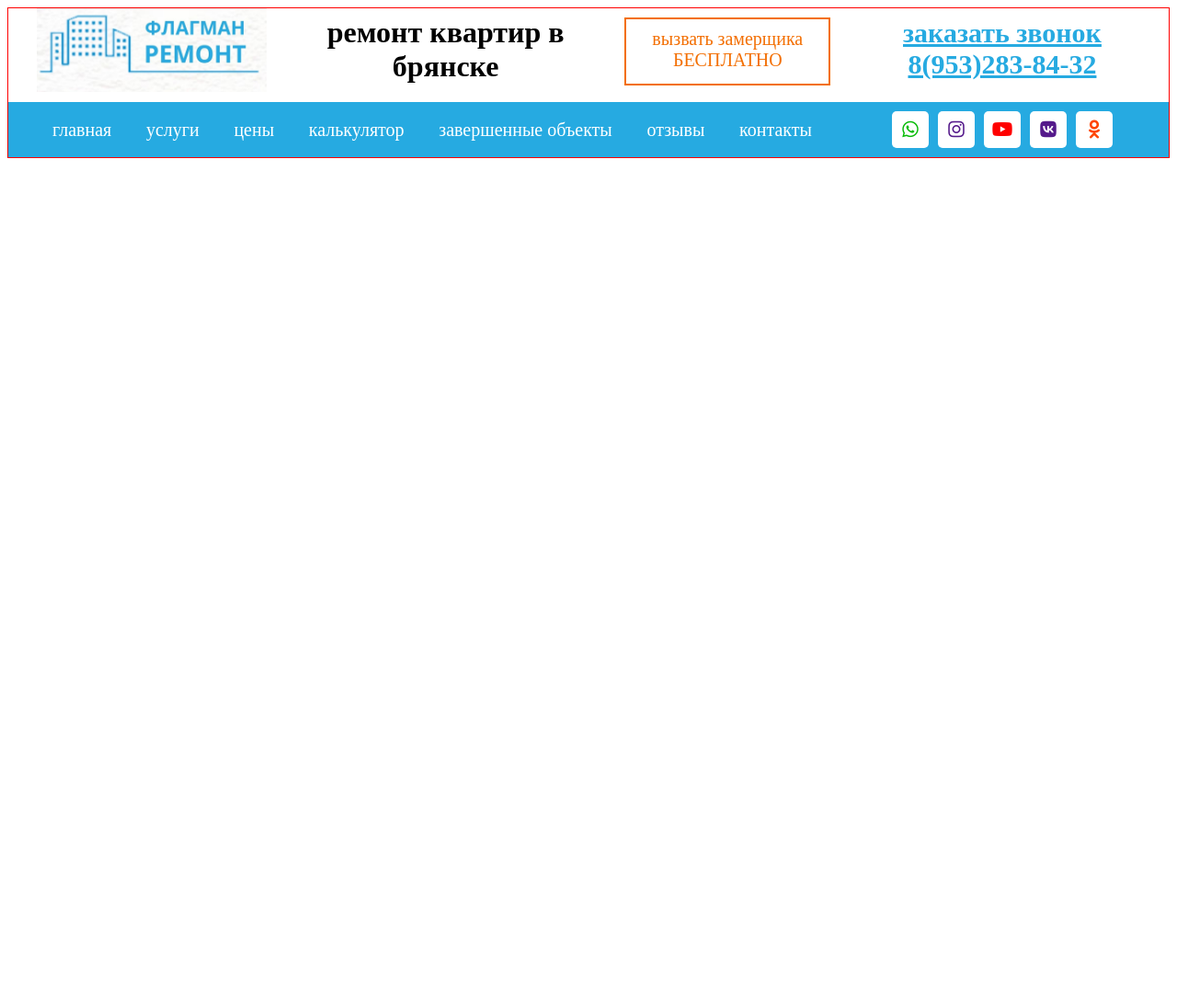
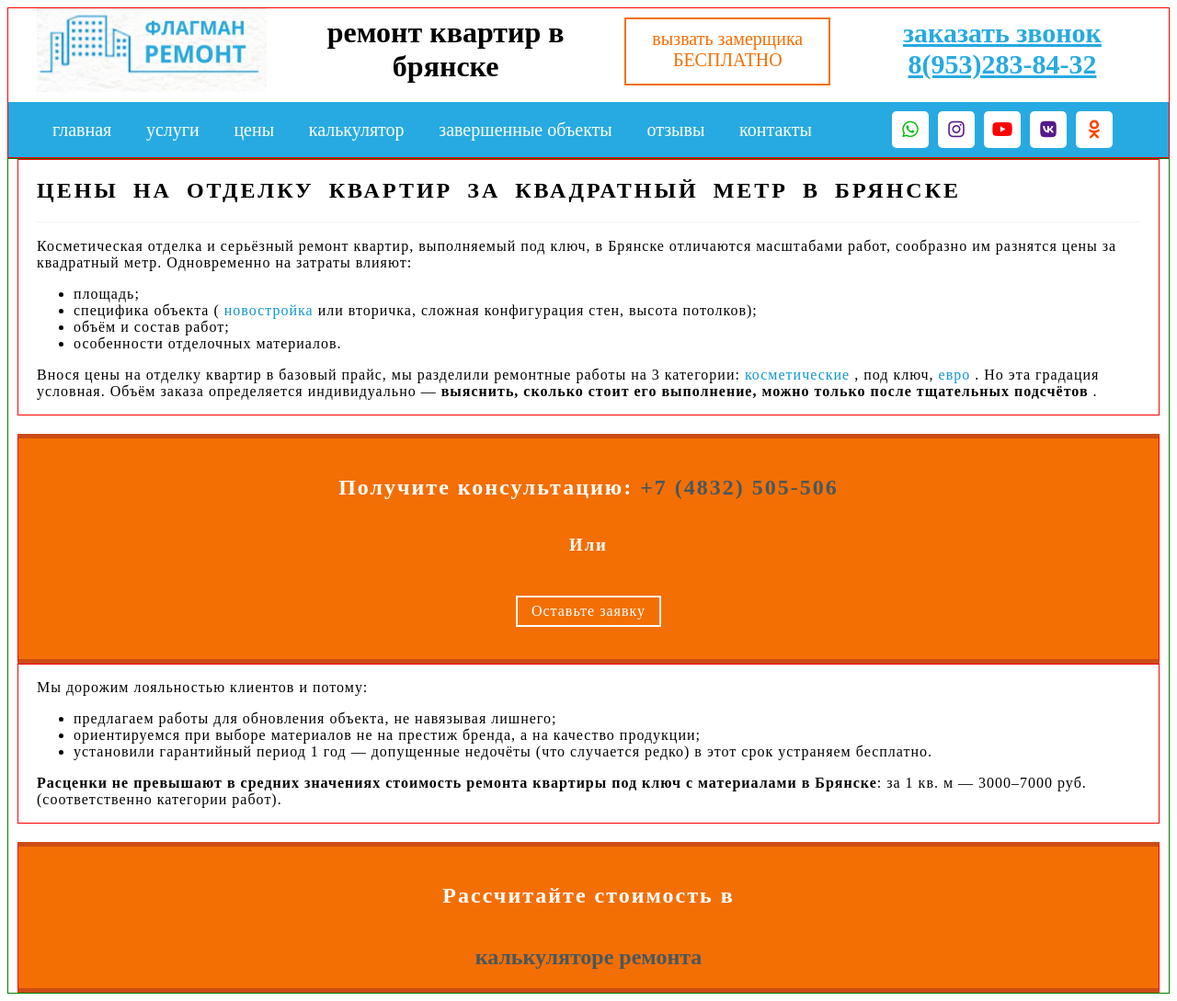
Before and after one commit to kochergin-alex32/flagman, a plain HTML site: page index.html in a window 1280 px wide. Shown: the whole page at 92% size. Before the commit the page ends 800 px from the top, so only its background shows below. Drawn offline with Linux system fonts and the light colour scheme; a script that the page names is missing.

Commit message:
made the main sections

```diff
--- a/index.html
+++ b/index.html
@@ -5,6 +5,9 @@
     <meta http-equiv='X-UA-Compatible' content='IE=edge'>
     <title>Page Title</title>
     <meta name='viewport' content='width=device-width, initial-scale=1'>
+
+    <!-- <link href="https://cdn.jsdelivr.net/npm/bootstrap@5.2.3/dist/css/bootstrap.min.css" rel="stylesheet" integrity="sha384-rbsA2VBKQhggwzxH7pPCaAqO46MgnOM80zW1RWuH61DGLwZJEdK2Kadq2F9CUG65" crossorigin="anonymous"> -->
+
     <link rel="stylesheet" href="https://cdnjs.cloudflare.com/ajax/libs/font-awesome/6.2.0/css/all.min.css"
 integrity="sha512-xh6O/CkQoPOWDdYTDqeRdPCVd1SpvCA9XXcUnZS2FmJNp1coAFzvtCN9BmamE+4aHK8yyUHUSCcJHgXloTyT2A==" crossorigin="anonymous" referrerpolicy="no-referrer">
     <link rel='stylesheet' type='text/css' media='screen' href='style.css'>
@@ -39,5 +42,49 @@ integrity="sha512-xh6O/CkQoPOWDdYTDqeRdPCVd1SpvCA9XXcUnZS2FmJNp1coAFzvtCN9BmamE+
         </div>
     </div>
     </header>
+    <section >
+        <div class="section">
+            <h1>ЦЕНЫ НА ОТДЕЛКУ КВАРТИР ЗА КВАДРАТНЫЙ МЕТР В БРЯНСКЕ</h1><hr>
+            <p>Косметическая отделка и серьёзный ремонт квартир, выполняемый под ключ, в Брянске отличаются масштабами работ, сообразно им разнятся цены за квадратный метр. Одновременно на затраты влияют:</p>
+            <ul>
+                <li>площадь;
+                </li>
+                <li>специфика объекта ( <a href=""> новостройка</a> или вторичка, сложная конфигурация стен, высота потолков);</li>
+                <li>объём и состав работ;</li>
+                <li>особенности отделочных материалов.</li>
+            </ul>
+            <p>Внося цены на отделку квартир в базовый прайс, мы разделили ремонтные работы на 3 категории: <a href=""> косметические </a>, под ключ, <a href=""> евро </a>. Но эта градация условная. Объём заказа определяется индивидуально — <strong>выяснить, сколько стоит его выполнение, можно только после тщательных подсчётов </strong>.</p>
+        </div>
+        <div class="section form">
+            <div>
+                <h2><strong>Получите консультацию: <a href="">+7 (4832) 505-506</a></strong></h2>
+                <!-- <a href="">+7 (4832) 505-506</a> -->
+            </div>
+            <div><h3>Или</h3></div>
+            <div><a href=""><p> Оставьте заявку</p></a></div>
+        </div>
+        <div class="section">
+
+            <p>Мы дорожим лояльностью клиентов и потому:</p>
+            <ul>
+                <li>предлагаем работы для обновления объекта, не навязывая лишнего;</li>
+                <li>ориентируемся при выборе материалов не на престиж бренда, а на качество продукции;</li>
+                <li>установили гарантийный период 1 год — допущенные недочёты (что случается редко) в этот срок устраняем бесплатно.</li>
+            </ul>
+            <p><strong>Расценки не превышают в средних значениях стоимость ремонта квартиры под ключ с материалами в Брянске</strong>: за 1 кв. м — 3000–7000 руб. (соответственно категории работ).</p>
+        </div>
+        <div class="section form">
+            <div>
+                <h2><strong>Рассчитайте стоимость в</strong></h2>
+                <!-- <a href="">+7 (4832) 505-506</a> -->
+            </div>
+
+            <div> <h2><a  class="calc"
+                href="">калькуляторе ремонта</a></h2></div>
+        </div>
+    </section>
+
+    <!-- <script src="https://cdn.jsdelivr.net/npm/bootstrap@5.2.3/dist/js/bootstrap.bundle.min.js" integrity="sha384-kenU1KFdBIe4zVF0s0G1M5b4hcpxyD9F7jL+jjXkk+Q2h455rYXK/7HAuoJl+0I4" crossorigin="anonymous"></script> -->
+
 </body>
 </html>
--- a/style.scss
+++ b/style.scss
@@ -1,5 +1,5 @@
 header{
-    border: 1px solid red;
+    // border: 1px solid red;
     display: flex;
     justify-content: center;
     background-image: linear-gradient( white 0%,  white 63%, #26aae1 63%, #26aae1 100%);
```
Also changed, not shown: style.css.
